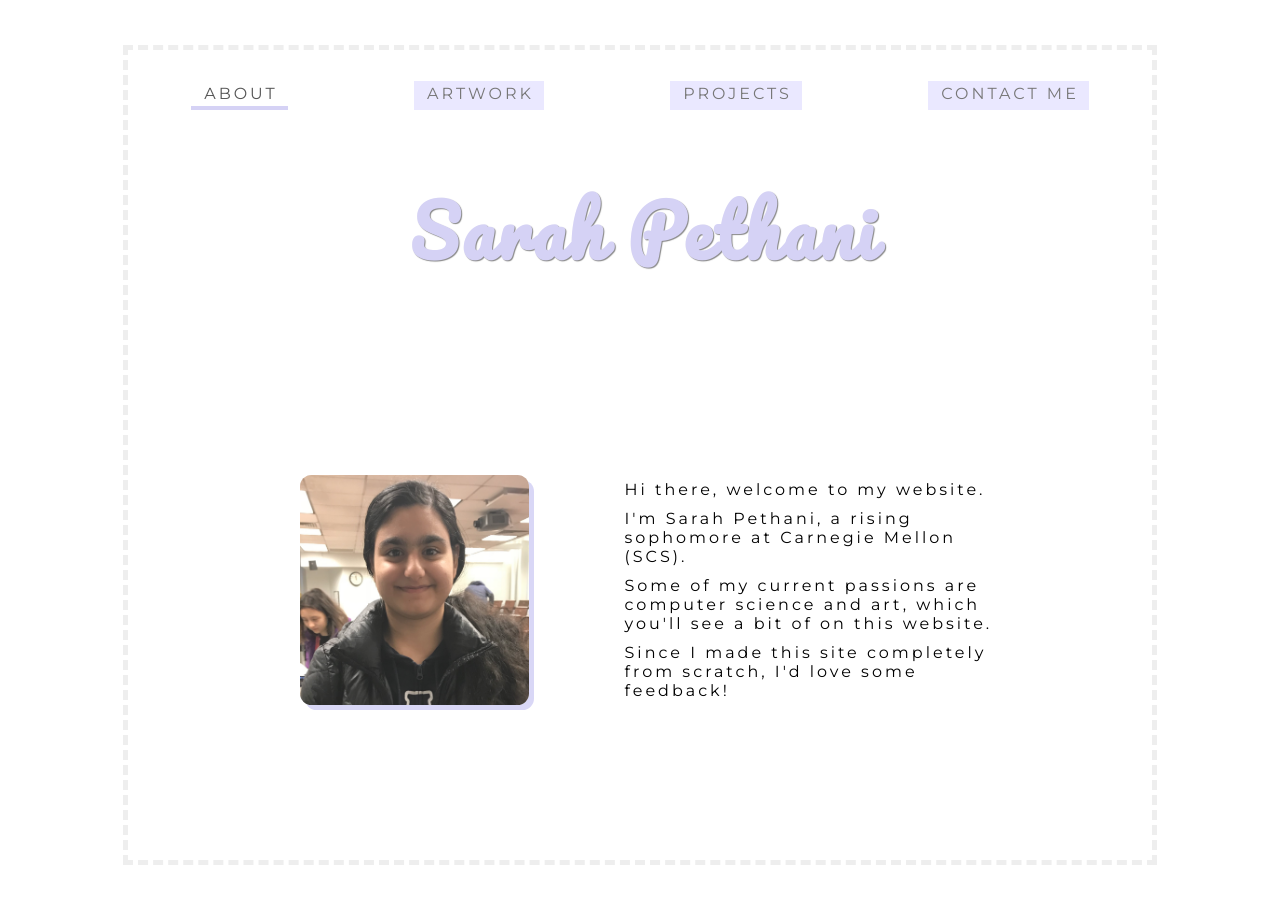
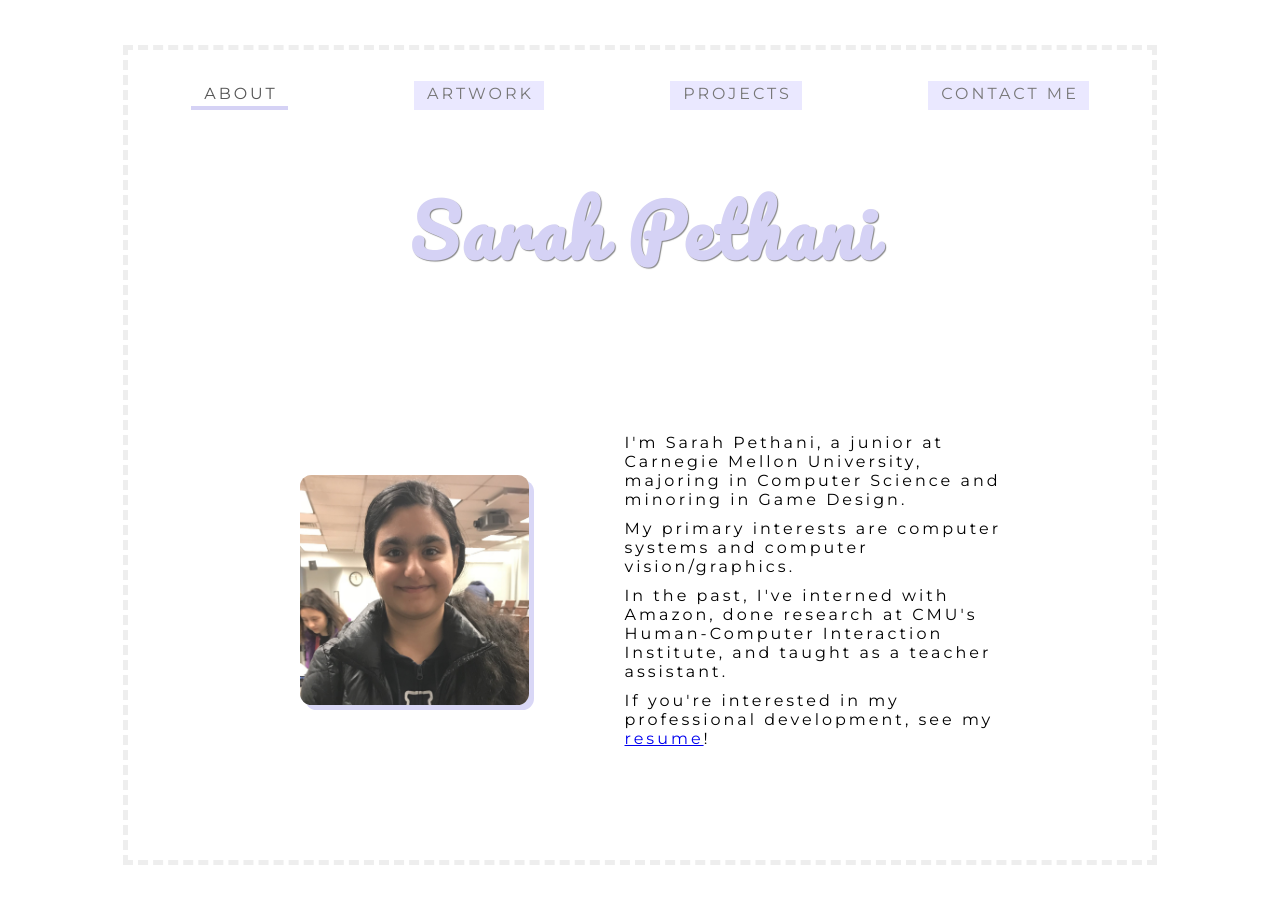
Before and after one commit to spethani/personal-website, a Jekyll site: the page built from index.html, in a window 1280 px wide. Built offline with Jekyll 4.4.1, drawn with Linux system fonts in a browser that asks for light colours.

Commit message:
changed about me blurb and added new resume

```diff
--- a/contact.html
+++ b/contact.html
@@ -9,11 +9,10 @@ keywords: contact, contact sarah pethani, sarah pethani social media
     <p>If you're interested in leaving me an email, click the button below!</p>
     <a href="mailto:sarahpethani@gmail.com"><button>Contact Me</button></a>
     <div>
-        <p>You can also find me on social media:</p>
+        <p>You can also find me on LinkedIn and GitHub:</p>
         <div class="media-icons">
+            <a href="https://www.linkedin.com/in/sarahpethani" target="_blank"><img src="assets/img/icons/linkedin.png" alt="linkedin icon"></a>
             <a href="https://github.com/spethani" target="_blank"><img src="assets/img/icons/github.png" alt="github icon"></a>
-            <a href="https://www.facebook.com/sarah.pethani" target="_blank"><img src="assets/img/icons/facebook.png" alt="facebook icon"></a>
-            <a href="https://www.linkedin.com/in/sarahpethani" target="_blank"><img src="assets/img/icons/linkedin.png" alt="linkedin icon"></a>
         </div>
     </div>
 </div>
--- a/index.html
+++ b/index.html
@@ -12,9 +12,9 @@ keywords: about sarah pethani, home sarah pethani, carnegie mellon scs
         <img src="assets/img/profile.jpg" alt="Sarah Pethani glancing upwards and smiling at the camera."/>
     </div>
     <div class="about-right">
-        <p>Hi there, welcome to my website.</p>
-        <p>I'm Sarah Pethani, a rising sophomore at Carnegie Mellon (SCS).</p>
-        <p>Some of my current passions are computer science and art, which you'll see a bit of on this website.</p>
-        <p>Since I made this site completely from scratch, I'd love some feedback!</p>
+        <p>I'm Sarah Pethani, a junior at Carnegie Mellon University, majoring in Computer Science and minoring in Game Design.</p>
+        <p>My primary interests are computer systems and computer vision/graphics.</p>
+        <p>In the past, I've interned with Amazon, done research at CMU's Human-Computer Interaction Institute, and taught as a teacher assistant.</p>
+        <p>If you're interested in my professional development, see my <a href="assets/resume.pdf" target="_blank">resume</a>!</p>
     </div>
 </div>
```
Also changed, not shown: 4 other files.
